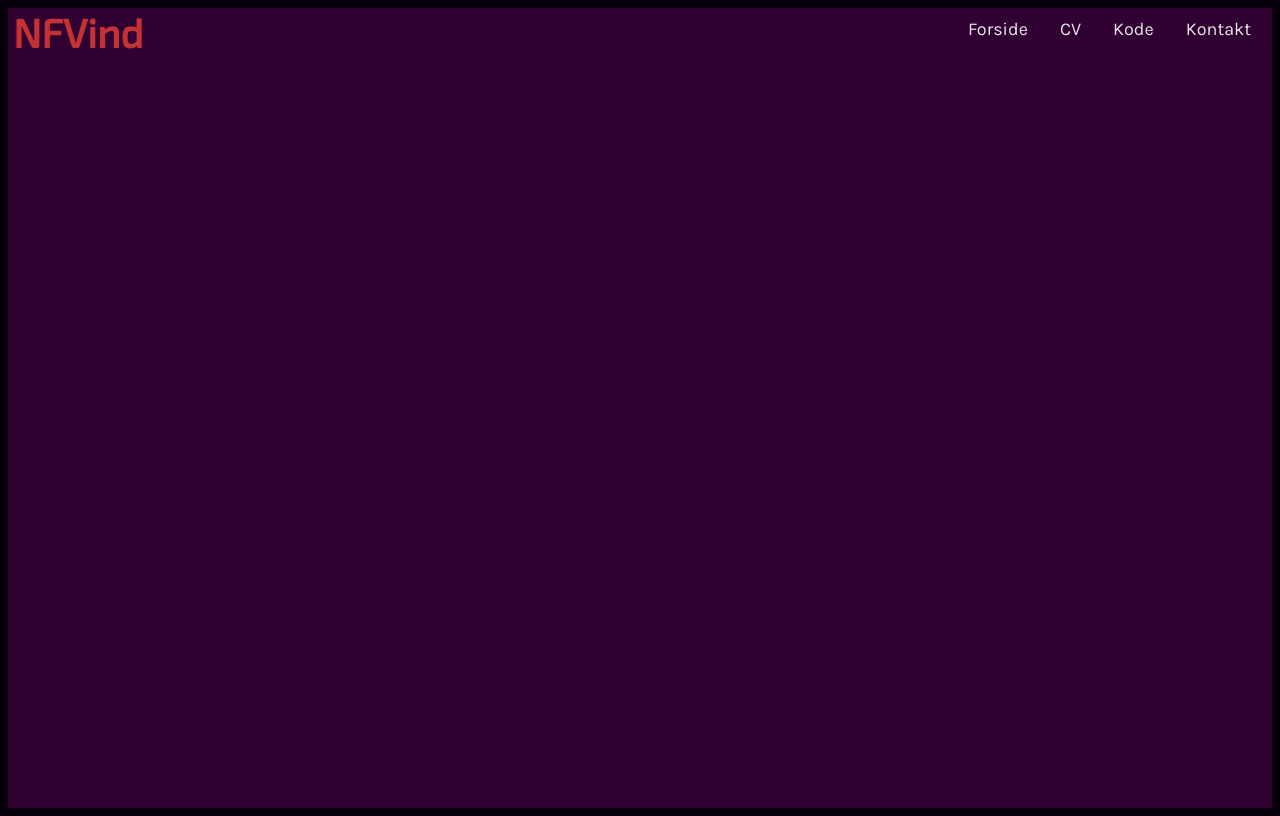
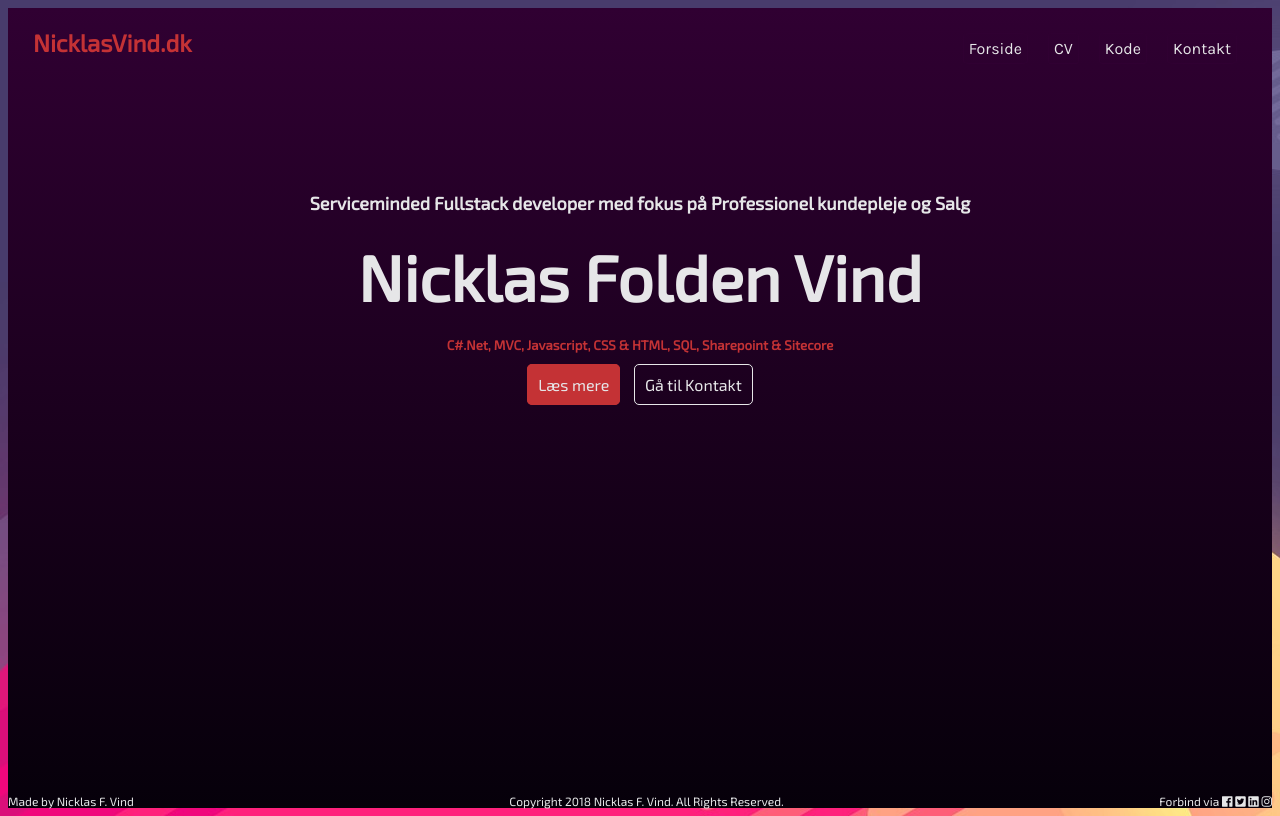
Before and after one commit to nfvind/NicklasVind_DK, a website: page app/index.html in a window 1280 px wide. Drawn offline with nearby package versions, Linux system fonts and the light colour scheme; files that its build step writes are made by us from their sources.

Commit message:
Design af forsiden

```diff
--- a/app/index.html
+++ b/app/index.html
@@ -12,7 +12,8 @@
   <link href="https://fonts.googleapis.com/css?family=Concert+One" rel="stylesheet">
   <link href="https://fonts.googleapis.com/css?family=Karla" rel="stylesheet">
   <link href="https://fonts.googleapis.com/css?family=Playfair+Display" rel="stylesheet">
-  <!-- Place favicon.ico in the root directory -->
+  <link rel="stylesheet" href="https://use.fontawesome.com/releases/v5.2.0/css/all.css" integrity="sha384-hWVjflwFxL6sNzntih27bfxkr27PmbbK/iSvJ+a4+0owXq79v+lsFkW54bOGbiDQ" crossorigin="anonymous">
+ <!-- Place favicon.ico in the root directory -->
   <!-- build:css styles/vendor.css -->
   <!-- bower:css -->
   <!-- endbower -->
@@ -31,7 +32,7 @@
 
   <div id="container">
     <div id="topbar">
-      <div id="title"><h3>NFVind</h3></div>
+      <div id="title"><h2>NicklasVind.dk</h2></div>
       <div id="navbar">
         <div class="nav-element"><a href="#" class="nav-link">Forside</a></div>
         <div class="nav-element"><a href="#" class="nav-link">CV</a></div>
@@ -40,18 +41,29 @@
       </div>
     </div>
     <div id="content">
+      <div class="content-element"><h4>Serviceminded Fullstack developer med fokus på Professionel kundepleje og Salg</h4></div>
+      <div class="content-element"><h1>Nicklas Folden Vind</h1></div>
+      <div class="content-element expressed"><h5>C#.Net, MVC, Javascript, CSS & HTML, SQL, Sharepoint & Sitecore </h5></div>
+      <div class="content-element">
+        <div class="wrapper">
+          <a href="#" class="frontpage button">Læs mere</a>
+          <a href="#" class="frontpage button">Gå til Kontakt</a>
+        </div>
+      </div>
+
+      <div class="content-element"></div>
     </div>
+
     <div id="footer">
-      <div class="footer-element"></div>
-      <div class="footer-element"></div>
-      <div class="footer-element"></div>
+      <div class="footer-element">Made by Nicklas F. Vind</div>
+      <div class="footer-element">Copyright 2018 Nicklas F. Vind. All Rights Reserved.</div>
+      <div class="footer-element">Forbind via <i class="fab fa-facebook"></i> <i class="fab fa-twitter-square"></i> <i class="fab fa-linkedin"></i> <i class="fab fa-instagram"></i></div>
     </div>
   </div>
 
   <!-- Google Analytics: change UA-XXXXX-X to be your site's ID. -->
-  <script>
 
-  </script>
+
   <!-- build:js scripts/vendor.js -->
   <!-- bower:js -->
   <script src="/bower_components/jquery/dist/jquery.js"></script>
--- a/app/styles/main.scss
+++ b/app/styles/main.scss
@@ -1,7 +1,7 @@
-$fontTextColor: #c43235;
-$backgroundColor:#300032;
-$barColor: #06000a;
-$wildcardcolor:#e6e6e8;
+$ColorOne: #c43235;
+$ColorTwo:#300032;
+$ColorThree: #06000a;
+$ColorFour:#e6e6e8;
 
 $fontFam:'Ubuntu', sans-serif;
 $fontFam2: 'Nunito', sans-serif;
@@ -13,13 +13,75 @@ $fontFam6: 'Playfair Display', serif;
 #container {
   width: 100%;
   height: 100vh;
-  background-color: $backgroundColor;
+  display: flex;
+  flex-direction: column;
+  /*background-image: url("../images/planetsInSpace.jpg");*/
+  background: linear-gradient($ColorTwo,$ColorThree);
+
+  .expressed {
+    color: $ColorOne;
+  }
+
+  #content {
+    height: 100%;
+    text-align: center;
+    padding-top: 100px;
+  }
+
+  h1 {
+    font-size: 64px;
+    display: inline;
+  }
+
+  h4 {
+    font-size: 18px;
+  }
+
+  .content-element {
+
+    .wrapper {
+      a.frontpage.button {
+        margin: 5px;
+        text-decoration: none;
+        color: $ColorFour;
+        padding: 10px;
+        border-radius: 5px;
+        border-color: $ColorFour;
+        border: 1px solid;
+        width: 200px;
+
+        &:first-child {
+          background-color: $ColorOne;
+          border-color: $ColorOne;
+        }
+
+        &:hover {
+          background-color: $ColorOne;
+          border-color: $ColorOne;
+        }
+      }
+    }
+  }
+
+  #footer {
+    display: flex;
+    flex-direction: row;
+    justify-content: space-between;
+    margin-top: auto;
+
+    .footer-element {
+      font-size: 12px;
+      color: $ColorFour;
+    }
+  }
 
   #topbar {
-    color: $fontTextColor;
-
-    width: 100%;
+    color: $ColorOne;
+    /*width: 100%;*/
     height: 50px;
+    padding-top: 20px;
+    margin-left: 20px;
+    margin-right: 20px;
 
 
 
@@ -29,68 +91,74 @@ $fontFam6: 'Playfair Display', serif;
       .nav-element {
         float: left;
         margin: 10px 10px 10px 10px;
-        &:last-child{
+
+        &:last-child {
           margin: 10px 15px 10px 10px;
         }
 
 
         a {
-          font-size: 18px;
-          color: $wildcardcolor;
+          font-size: 16px;
+          color: $ColorFour;
           font-family: $fontFam5;
           text-decoration: none;
           border: 1px solid;
-          border-color: $backgroundColor;
-          border-radius: 10%;
-          padding: 5px;
-        }
-        a:hover{
-          font-size: 18px;
-          color: $fontTextColor;
-          font-family: $fontFam5;
-          text-decoration: none;
-          border: 1px solid;
-          border-color: $fontTextColor;
-          border-radius: 10%;
-          padding: 5px;
-        }
-        a:active{
-          font-size: 18px;
-          color: $fontTextColor;
-          font-family: $fontFam5;
-          text-decoration: none;
-          border: 1px solid;
-          border-color: $fontTextColor;
-          border-radius: 10%;
-          padding: 5px;
-        }
-        a.active{
-          font-size: 18px;
-          color: $fontTextColor;
-          font-family: $fontFam5;
-          text-decoration: none;
-          border: 1px solid;
-          border-color: $fontTextColor;
+          border-color: $ColorTwo;
           border-radius: 10%;
           padding: 5px;
         }
 
+        a:hover {
+          /* font-size: 18px;*/
+          color: $ColorOne;
+          font-family: $fontFam5;
+          text-decoration: none;
+          border: 1px solid;
+          border-color: $ColorOne;
+          border-radius: 10%;
+          padding: 5px;
+        }
+
+        a:active {
+          /* font-size: 18px;*/
+          color: $ColorThree;
+          font-family: $fontFam5;
+          text-decoration: none;
+          border: 1px solid;
+          border-color: $ColorOne;
+          border-radius: 10%;
+          padding: 5px;
+        }
+
+        a.active {
+          /* font-size: 18px;*/
+          color: $ColorOne;
+          font-family: $fontFam5;
+          text-decoration: none;
+          border: 1px solid;
+          border-color: $ColorOne;
+          border-radius: 10%;
+          padding: 5px;
+        }
       }
     }
 
     #title {
-      float:left;
-      margin:0px 5px 0px 5px;
-      h3{
+      float: left;
+      margin: 0px 5px 0px 5px;
+
+      h3, h2 {
         //margin:0;
         //padding:0;
-        display:inline;
-        font-size:40px;
+        display: inline;
       }
     }
   }
 }
+
 body {
-  background-color: $barColor;
+  /*background-color: $ColorThree;*/
   font-family: $fontFam3;
+  color: $ColorFour;
+  background-image: url("../images/planetsInSpace.jpg");
 }
--- a/inspirational.txt
+++ b/inspirational.txt
@@ -1,5 +1,6 @@
 design: https://99designs.dk/blog/trends/web-design-trends-2018/;
 colors: https://www.awwwards.com/trendy-web-color-palettes-and-material-design-color-schemes-tools.html;
+     B: https://www.w3schools.com/colors/colors_trends.asp
 fonts: https://www.awwwards.com/20-best-web-fonts-from-google-web-fonts-and-font-face.html;
 
 test
--- a/package.json
+++ b/package.json
@@ -43,5 +43,8 @@
         "single"
       ]
     }
+  },
+  "dependencies": {
+    "@fortawesome/fontawesome-free": "^5.2.0"
   }
 }
```
Also changed, not shown: app/images/planetsInSpace.jpg (added), 2 other files.
